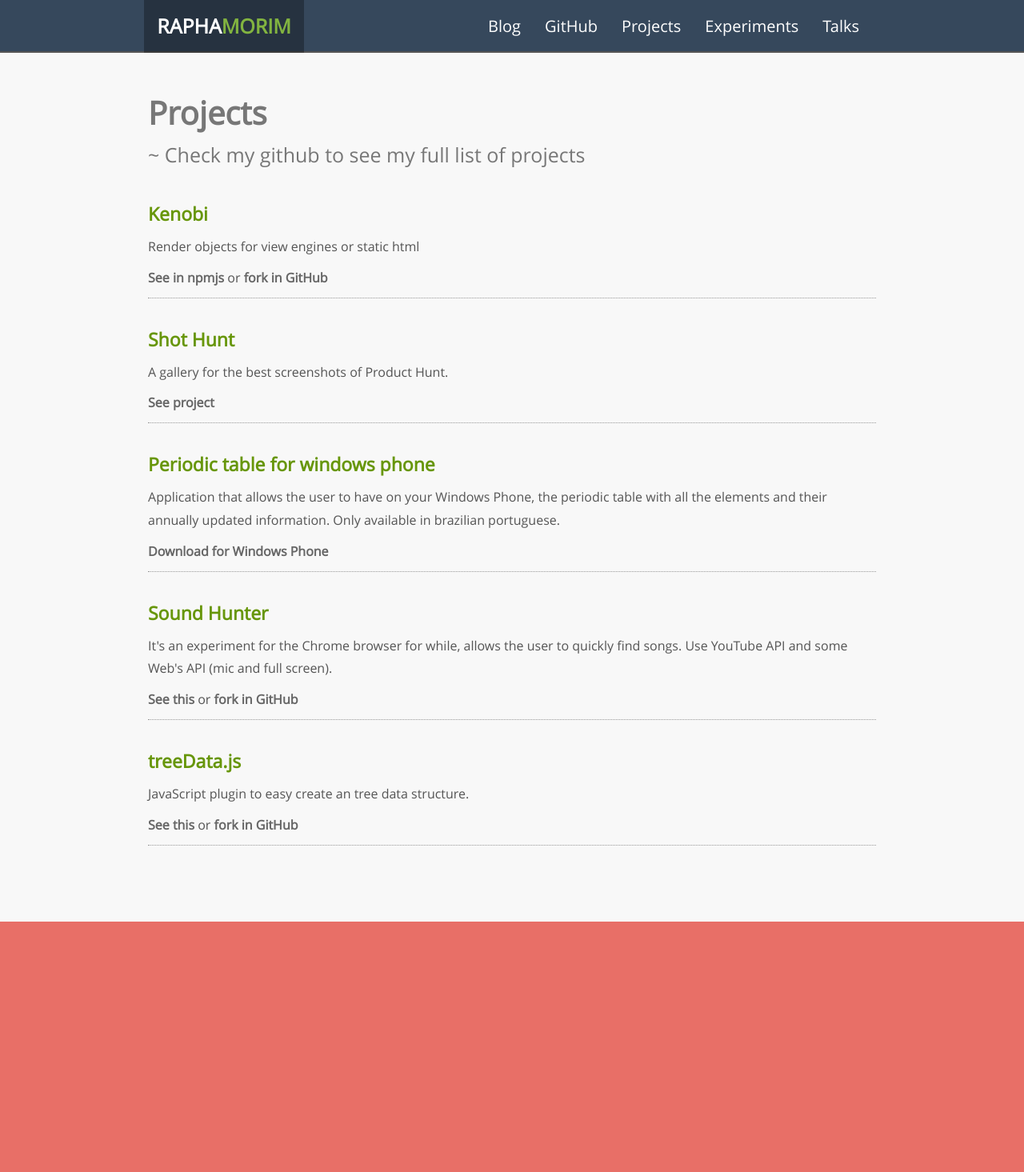
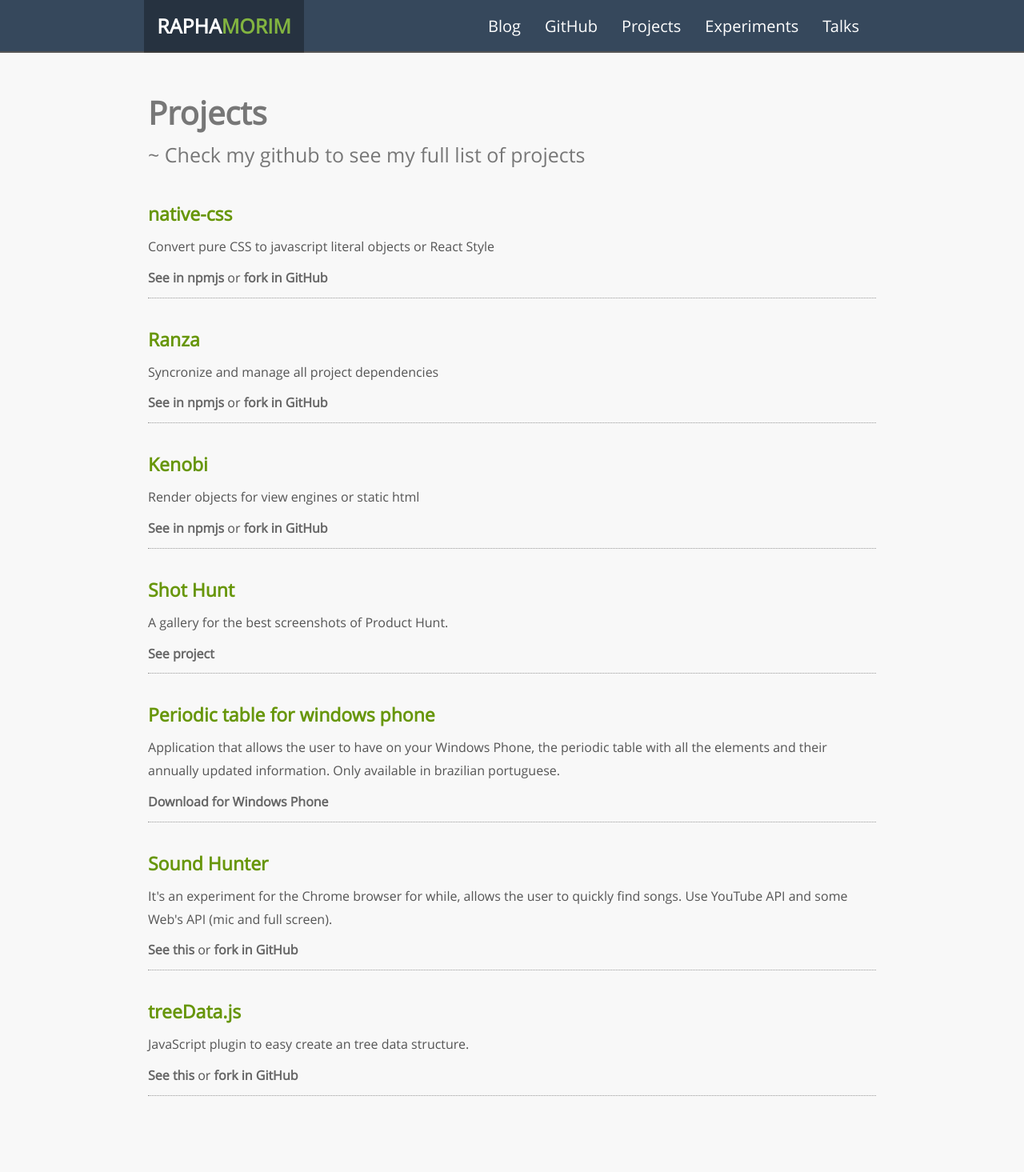
Before and after one commit to raphamorim/raphamorim.github.com, a Jekyll site: the page built from projects/index.md, in a window 1280 px wide. Shown: the whole page at 80% size. Built offline with Jekyll 4.4.1, drawn with Linux system fonts in a browser that asks for light colours; before the commit the page ends 1152 px from its top, so only the background shows below that.

Commit message:
update talks, experiments. Clean Gruntfile.js

```diff
--- a/Gruntfile.js
+++ b/Gruntfile.js
@@ -1,8 +1,6 @@
-/*globals module: true */
+'use strict';
+
 module.exports = function(grunt) {
-	"use strict";
-
-	// Project configuration.
 	grunt.initConfig({
 		uglify: {
 			main: {
--- a/projects/index.md
+++ b/projects/index.md
@@ -8,6 +8,28 @@ description: All my projects in progress or completed status.
 ##Projects
 
 ~ Check my github to see my full list of projects
+
+<ul id="exp">
+    <li>
+       <h3><a href="https://www.npmjs.com/package/native-css">native-css</a></h3>
+
+       <p>Convert pure CSS to javascript literal objects or React Style</p>
+
+       <p><a href="https://www.npmjs.com/package/native-css" target="_blank">See in npmjs</a> or <a href="https://github.com/raphamorim/native-css" target="_blank">fork in GitHub</a></p>
+
+    </li>
+</ul>
+
+<ul id="exp">
+    <li>
+       <h3><a href="https://www.npmjs.com/package/ranza">Ranza</a></h3>
+
+       <p>Syncronize and manage all project dependencies</p>
+
+       <p><a href="https://www.npmjs.com/package/ranza" target="_blank">See in npmjs</a> or <a href="https://github.com/raphamorim/ranza" target="_blank">fork in GitHub</a></p>
+
+    </li>
+</ul>
 
 <ul id="exp">
     <li>
```
Also changed, not shown: talks/index.md (+2 -2 lines), assets/css/base.min.css, 3 other files.
